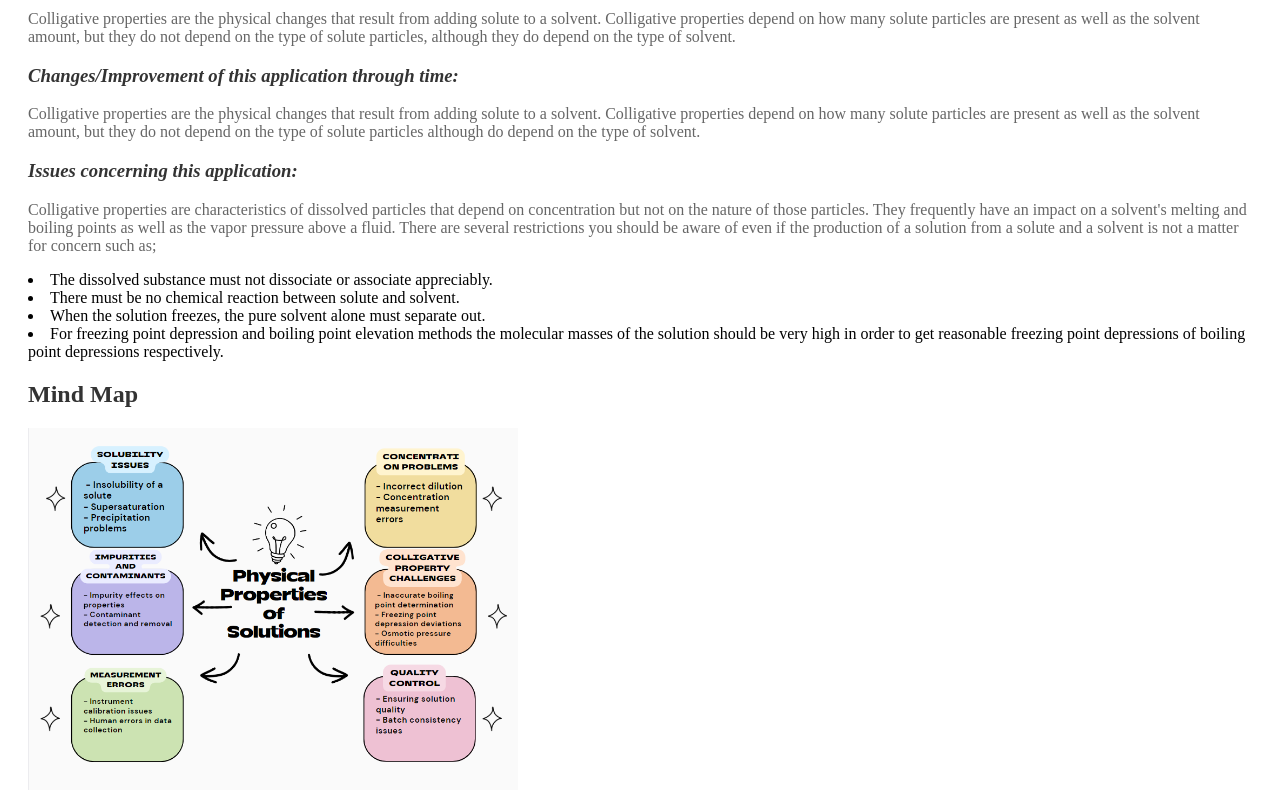
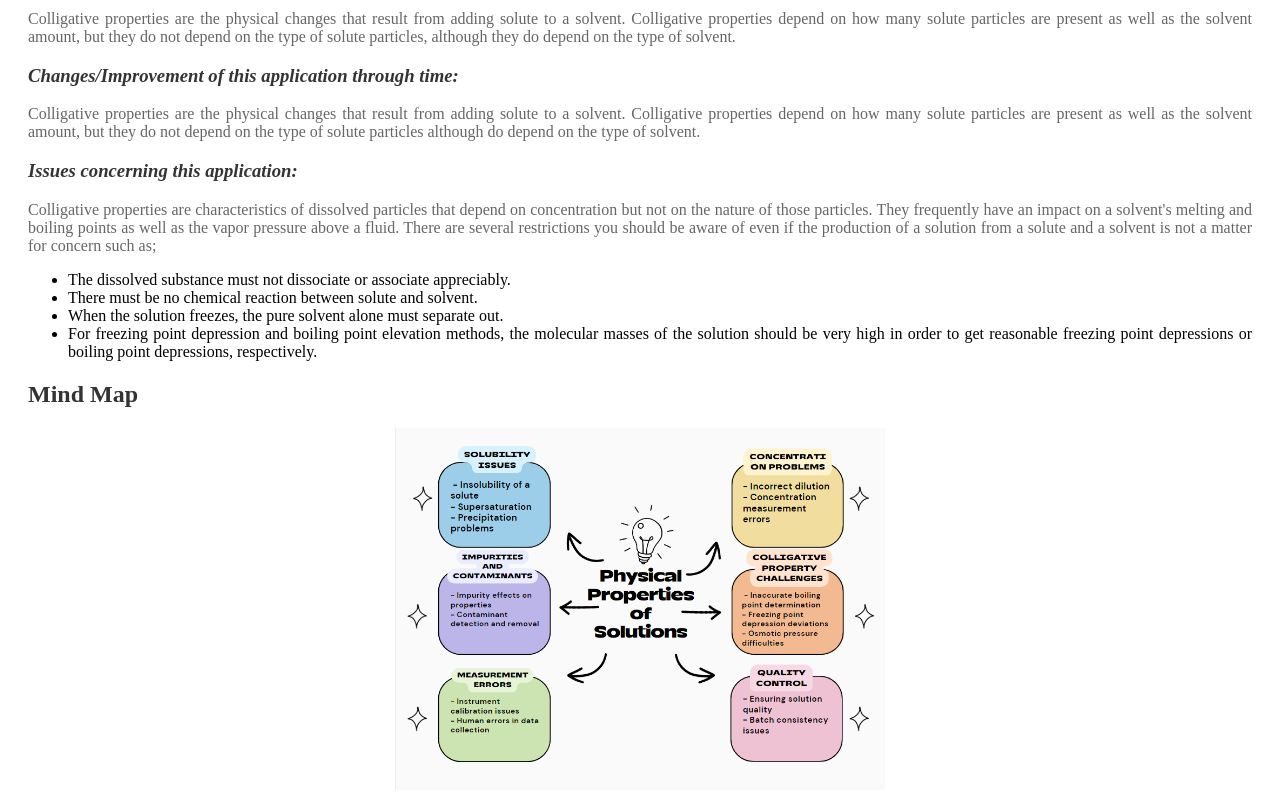
Before and after one commit to Taykedo/lmao, a plain HTML site: page index.html in a window 1280 px wide. Shown: the part 1106-1906 px from the top of the page. Drawn offline with Linux system fonts and the light colour scheme.

Commit message:
Update index.html

```diff
--- a/index.html
+++ b/index.html
@@ -5,12 +5,16 @@
     <meta name="viewport" content="width=device-width, initial-scale=1.0">
     <title>Physical Properties of Solution</title>
     <style>
+        /* Center everything */
+        body {
+            text-align: center;
+        }
+
         /* Styling for the title bar */
         #title-bar {
             background-color: #000; /* Set the background color of the title bar to black */
             color: #fff; /* Set the text color of the title to white */
             padding: 10px;
-            text-align: center;
         }
 
         /* Styling for the side menu */
@@ -29,7 +33,6 @@
             background-color: #222;
             color: #fff; /* Set the color of the menu title to white */
             padding: 10px;
-            text-align: center.
         }
 
         #side-menu ul {
@@ -39,13 +42,13 @@
 
         #side-menu ul li {
             padding: 10px;
-            text-align: center;
             cursor: pointer;
             transition: background-color 0.2s;
         }
 
         #side-menu ul li:hover {
             background-color: #555;
+            color: #fff;
         }
 
         /* Styling for the main content area */
@@ -53,6 +56,7 @@
             margin-left: 0;
             transition: margin-left 0.3s;
             padding: 20px;
+            text-align: justify; /* Justify text in the content area */
         }
 
         /* Button to open/close the side menu */
@@ -94,7 +98,9 @@
 
         /* Adjust the size of the Mind Map image */
         #mind-map-section img {
-            width: 70%;
+            display: block;
+            margin: 0 auto;
+            width: 40%;
             height: auto;
         }
     </style>
@@ -214,19 +220,19 @@
         <!-- Issues concerning this application section -->
         <div id="issues-concerning-application">
             <h3><i><b>Issues concerning this application:</b></i></h3>
-            <p> Colligative properties are characteristics of dissolved particles that depend on concentration but not on the nature of those particles. They frequently have an impact on a solvent's melting and boiling points as well as the vapor pressure above a fluid. There are several restrictions you should be aware of even if the production of a solution from a solute and a solvent is not a matter for concern such as;<p>
-                    <li>The dissolved substance must not dissociate or associate appreciably.</li>
-                    <li>There must be no chemical reaction between solute and solvent.</li>
-                    <li>When the solution freezes, the pure solvent alone must separate out.</li>
-                    <li>For freezing point depression and boiling point elevation methods the molecular masses of the solution should be very high in order to get reasonable freezing point depressions of boiling point depressions respectively.</li>
-                </ul>
+            <p> Colligative properties are characteristics of dissolved particles that depend on concentration but not on the nature of those particles. They frequently have an impact on a solvent's melting and boiling points as well as the vapor pressure above a fluid. There are several restrictions you should be aware of even if the production of a solution from a solute and a solvent is not a matter for concern such as;</p>
+            <ul>
+                <li>The dissolved substance must not dissociate or associate appreciably.</li>
+                <li>There must be no chemical reaction between solute and solvent.</li>
+                <li>When the solution freezes, the pure solvent alone must separate out.</li>
+                <li>For freezing point depression and boiling point elevation methods, the molecular masses of the solution should be very high in order to get reasonable freezing point depressions or boiling point depressions, respectively.</li>
             </ul>
         </div>
 
         <!-- Mind Map section -->
         <div id="mind-map-section">
             <h2><b>Mind Map</b></h2>
-            <img src="mindmap/pasted image 0.png" alt="Mind Map Image" style="width: 40%; height: auto;">
+            <img src="mindmap/pasted image 0.png" alt="Mind Map Image" style="display: block; margin: 0 auto; width: 40%; height: auto;">
         </div>
 
     </div>
```
